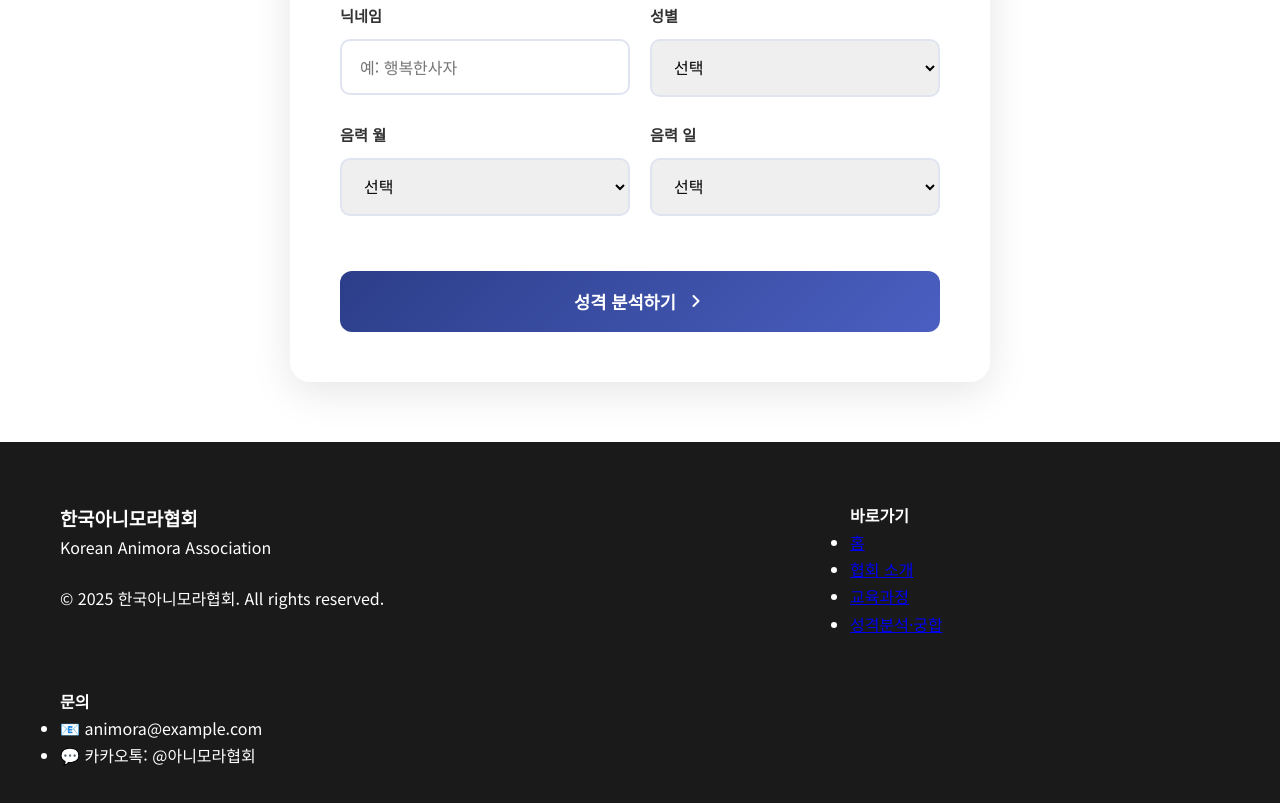
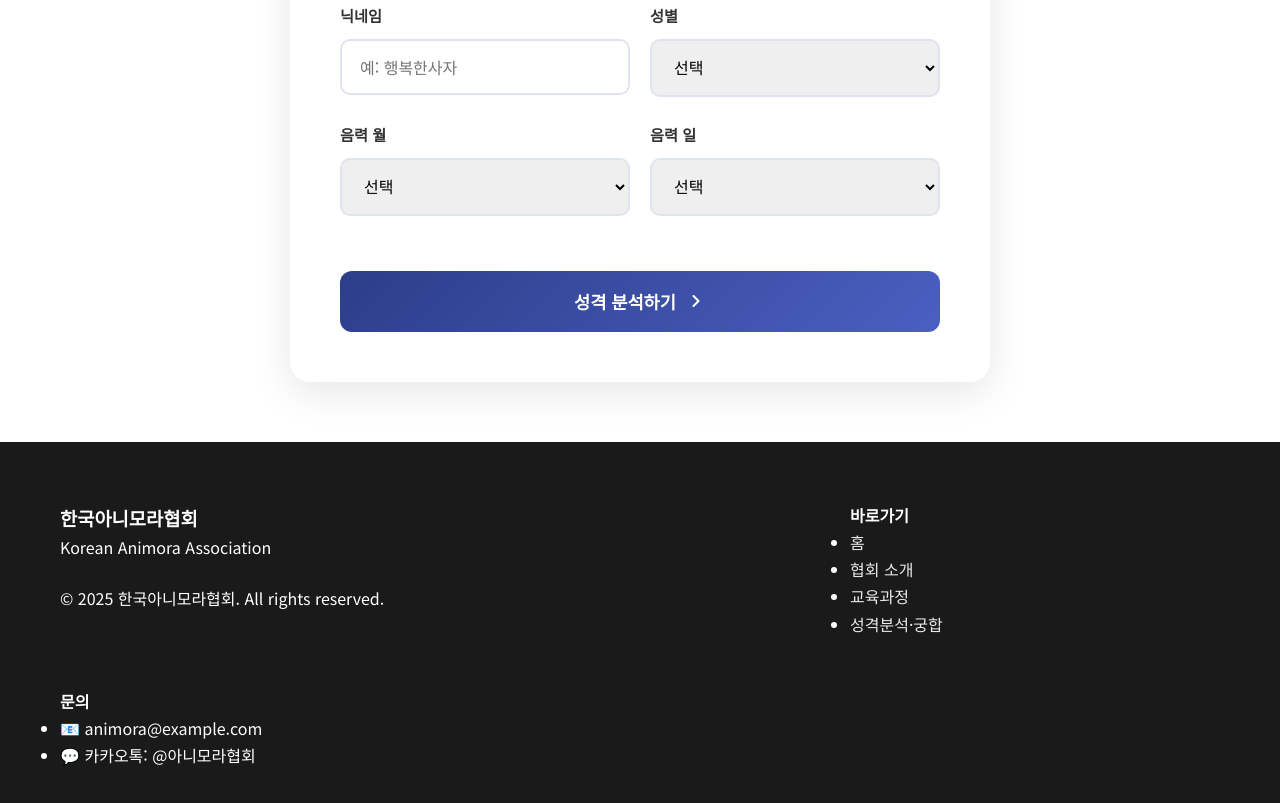
Before and after one commit to YUNHYEONJUN/korean-animora-association, a plain HTML site: page analysis.html in a window 1280 px wide. Shown: the part 942-1745 px from the top of the page. Drawn offline with Linux system fonts and the light colour scheme.

Commit message:
fix: analysis.css에 푸터 링크 흰색 스타일 추가

```diff
--- a/analysis.css
+++ b/analysis.css
@@ -517,3 +517,18 @@
         padding: 10px 20px;
     }
 }
+
+/* 푸터 링크 스타일 */
+.footer-section a {
+    color: rgba(255, 255, 255, 0.9) !important;
+    text-decoration: none;
+    transition: color 0.3s ease;
+}
+
+.footer-section a:hover {
+    color: white !important;
+}
+
+.footer-section a:visited {
+    color: rgba(255, 255, 255, 0.9) !important;
+}
```
